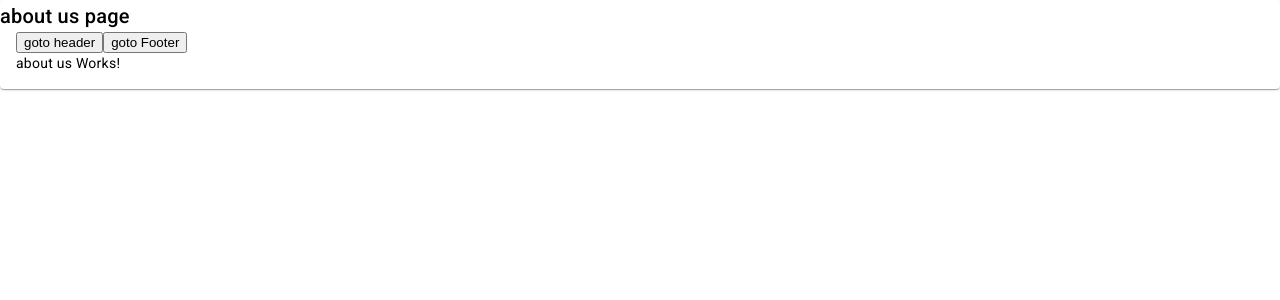
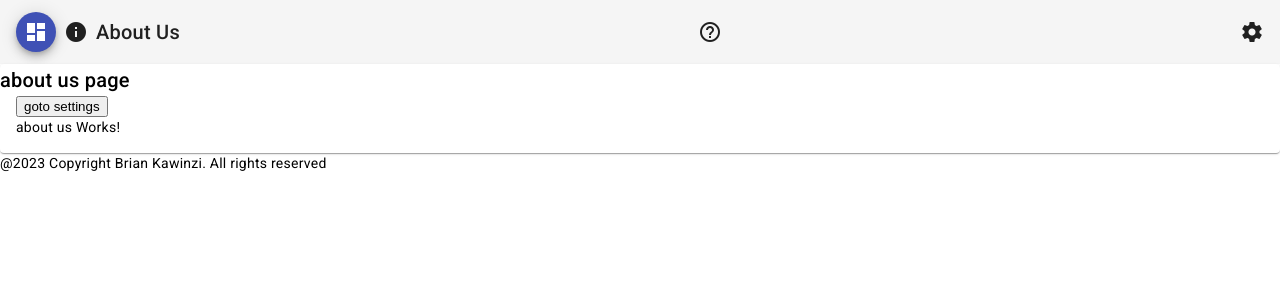
Before and after one commit to BrianKawinzi/onlinestore, an Angular app: page /aboutus in a window 1280 px wide. Shown: the top 300 px of the page. Built offline with nearby package versions, Linux system fonts and the light colour scheme.

Commit message:
toolbarpart1

```diff
--- a/src/app/app-routing.module.ts
+++ b/src/app/app-routing.module.ts
@@ -3,12 +3,12 @@ import { RouterModule, Routes } from '@angular/router';
 import { AboutusComponent } from './shared/aboutus/aboutus.component';
 import { HeaderComponent } from './shared/header/header.component';
 import { FooterComponent } from './shared/footer/footer.component';
+import { SettingsComponent } from './settings/settings.component';
 
 const routes: Routes = [
   {path: '', redirectTo: '/aboutus', pathMatch:'full'},
   {path: 'aboutus', component: AboutusComponent},
-  {path: 'header', component: HeaderComponent},
-  {path: 'footer', component: FooterComponent},
+  {path: 'settings', component: SettingsComponent},
   {path: '**', redirectTo: '/aboutus', pathMatch:'full'},
 ];
 
--- a/src/app/app.component.html
+++ b/src/app/app.component.html
@@ -1 +1,2 @@
 <router-outlet></router-outlet>
+<app-footer></app-footer>
--- /dev/null
+++ b/src/app/settings/settings.component.html
@@ -0,0 +1,10 @@
+<app-header pageTitle="Settings" iconTitle="settings" helpTitle="Settingspagehelp"></app-header>
+<mat-card>
+    <mat-card-title>
+        Settings page
+    </mat-card-title>
+    <mat-card-content>
+        <button routerLink="/about us">about us</button>
+        <br>
+        </mat-card-content>
+</mat-card>
--- a/src/app/shared/aboutus/aboutus.component.html
+++ b/src/app/shared/aboutus/aboutus.component.html
@@ -1,10 +1,10 @@
+<app-header pageTitle="About Us" iconTitle="info" helpTitle="Aboutuspagehelp"></app-header>
 <mat-card>
     <mat-card-title>
         about us page
     </mat-card-title>
     <mat-card-content>
-        <button routerLink="/header">goto header</button>
-        <button routerLink="/footer">goto Footer</button>
+        <button routerLink="/settings">goto settings</button>
         <br>
         <p>
             about us Works!
--- a/src/app/shared/footer/footer.component.html
+++ b/src/app/shared/footer/footer.component.html
@@ -1,13 +1 @@
-<mat-card>
-    <mat-card-title>
-        Test Footer page
-    </mat-card-title>
-    <mat-card-content>
-        <button routerLink="/aboutus">goto aboutus</button>
-        <button routerLink="/footer">goto Footer</button>
-        <br>
-        <p>
-            Footer Works!
-        </p>
-    </mat-card-content>
-</mat-card>
+@2023 Copyright Brian Kawinzi. All rights reserved
--- a/src/app/shared/header/header.component.html
+++ b/src/app/shared/header/header.component.html
@@ -1,13 +1,17 @@
-<mat-card>
-    <mat-card-title>
-        Test Header page
-    </mat-card-title>
-    <mat-card-content>
-        <button routerLink="/aboutus">goto aboutus</button>
-        <button routerLink="/footer">goto Footer</button>
-        <br>
-        <p>
-            Header Works!
-        </p>
-    </mat-card-content>
-</mat-card>
+<mat-toolbar>
+    <button mat-mini-fab color="primary">
+        <mat-icon>dashboard</mat-icon>
+    </button>
+    <span class="example-icon"></span>
+    <mat-icon>{{iconTitle}}</mat-icon>
+    <span class="example-icon"></span>
+    {{pageTitle}}
+    <span class="example-spacer"></span>
+    <mat-icon [matMenuTriggerFor]="helpMenu">help_outline</mat-icon>
+    <span class="example-spacer"></span>
+    <mat-icon>settings</mat-icon>
+
+    <mat-menu #helpMenu="matMenu">
+        {{helpTitle}}
+    </mat-menu>
+</mat-toolbar>
--- a/src/app/shared/header/header.component.ts
+++ b/src/app/shared/header/header.component.ts
@@ -1,10 +1,20 @@
-import { Component } from '@angular/core';
+import { Component, OnInit, Input } from '@angular/core';
 
 @Component({
   selector: 'app-header',
   templateUrl: './header.component.html',
   styleUrls: ['./header.component.css']
 })
-export class HeaderComponent {
+export class HeaderComponent implements OnInit{
+  @Input() pageTitle: string = '';
+  @Input() iconTitle: string = '';
+  @Input() helpTitle: string = '';
+
+
+  constructor() { }
+
+  ngOnInit() {
+
+  }
 
 }
--- a/src/styles.css
+++ b/src/styles.css
@@ -2,3 +2,9 @@
 @import "~@angular/material/prebuilt-themes/indigo-pink.css";
 html, body { height: 100%; }
 body { margin: 0; font-family: Roboto, "Helvetica Neue", sans-serif; }
+.example-icon{
+    padding: 0 4px;
+}
+.example-spacer{
+    flex: 1 1 auto;
+}
```
Also changed, not shown: src/app/app.module.ts (+12 -2 lines), src/app/services/backend.service.ts (added, +9 -0 lines), src/app/settings/settings.component.ts (added, +10 -0 lines), src/app/settings/settings.component.css (added), 2 other files (tests, documents, lock files or other folders).
